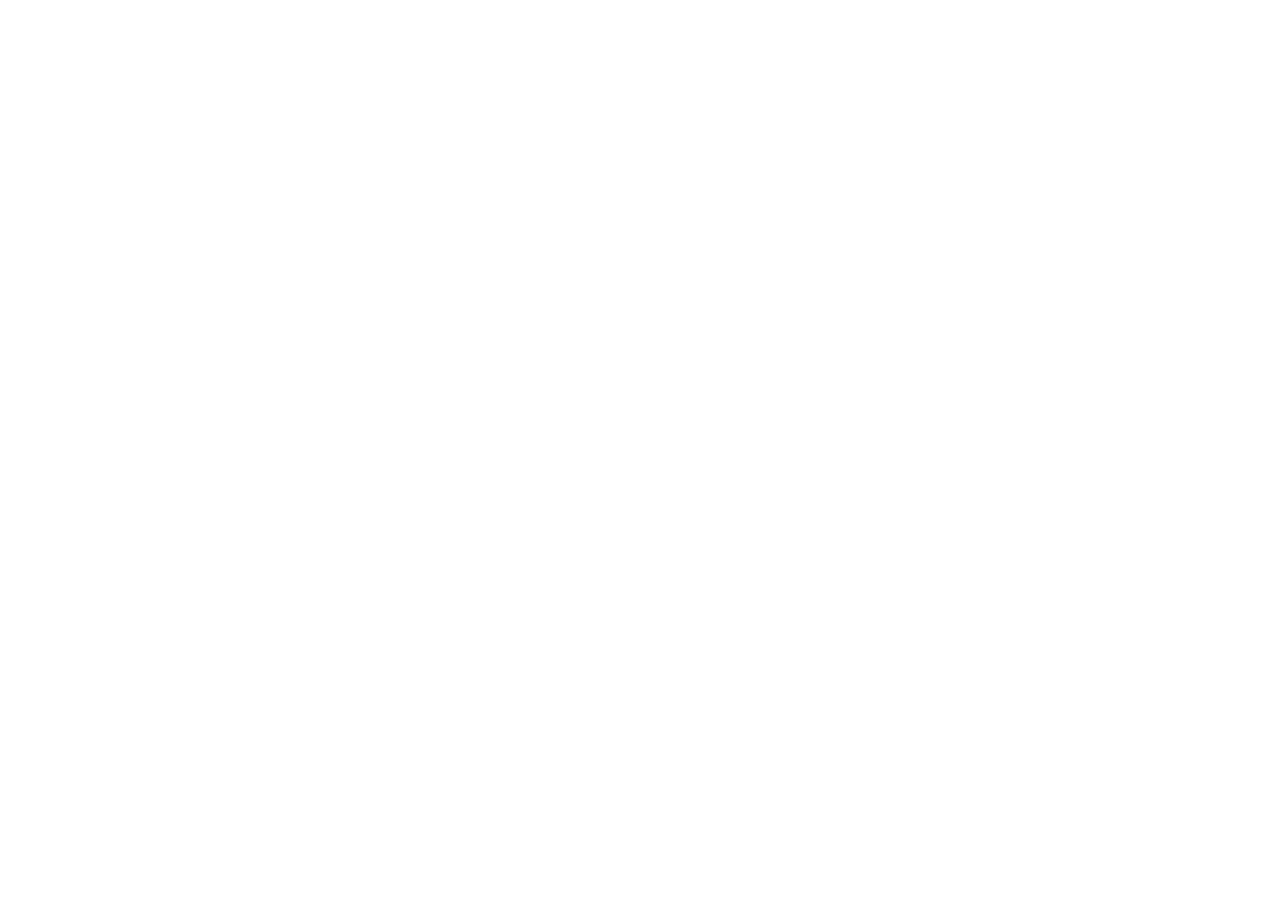
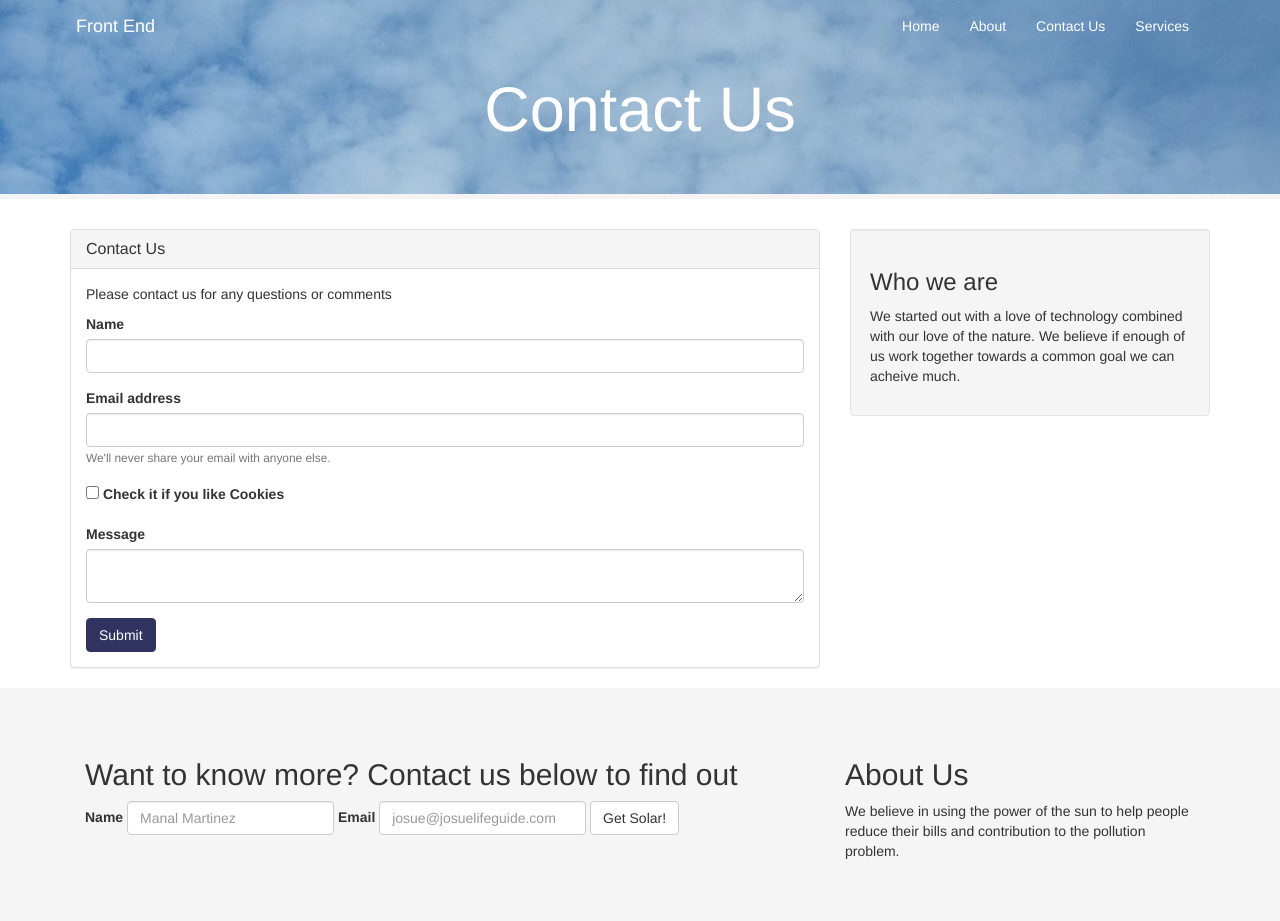
Before and after one commit to josuedaniel/solarbootstrap, a plain HTML site: page contact.html in a window 1280 px wide. Before the commit the page ends 800 px from the top, so only its background shows below. Drawn offline with nearby package versions, Linux system fonts and the light colour scheme.

Commit message:
Added Services and Contact us

```diff
--- a/contact.html
+++ b/contact.html
@@ -0,0 +1,131 @@
+<!DOCTYPE html>
+<html>
+	<head>
+
+		<meta charset="utf-8">
+		<meta name="viewport" content="width=device-width, initial-scale=1">
+		<title>Bootstrap theme</title>
+		<link rel="stylesheet" href="https://maxcdn.bootstrapcdn.com/bootstrap/3.3.7/css/bootstrap.min.css" integrity="sha384-BVYiiSIFeK1dGmJRAkycuHAHRg32OmUcww7on3RYdg4Va+PmSTsz/K68vbdEjh4u" crossorigin="anonymous">
+		<link rel="stylesheet" href="css/style.css">
+
+	</head>
+	<body>
+
+
+			<div class="jumbotron jumbotron-sub" >
+				<nav class="navbar ">
+  					<div class="container-fluid">
+   						<!-- Brand and toggle get grouped for better mobile display -->
+   						<div class="navbar-header">
+      						<button type="button" class="navbar-toggle collapsed" data-toggle="collapse" data-target="#bs-example-navbar-collapse-1" aria-expanded="false">
+        						<span class="sr-only">Toggle navigation</span>
+        						<span class="icon-bar"></span>
+        						<span class="icon-bar"></span>
+        						<span class="icon-bar"></span>
+      						</button>
+      						<a class="navbar-brand" href="#">Front End</a>
+    					</div>
+
+    				<!-- Collect the nav links, forms, and other content for toggling -->
+    					<div class="collapse navbar-collapse" id="bs-example-navbar-collapse-1">
+      						<ul class="nav navbar-nav navbar-right">
+        						<li class="active"><a href="index.html">Home<span class="sr-only">(current)</span></a></li>
+        						<li><a href="about.html">About</a></li>
+        						<li><a href="contact.html">Contact Us</a></li>
+        						<li><a href="services.html">Services</a></li>
+        						<!--<li class="dropdown">
+          						<a href="#" class="dropdown-toggle" data-toggle="dropdown" role="button" aria-haspopup="true" aria-expanded="false">Services<span class="caret"></span></a>
+          							<ul class="dropdown-menu">
+            							<li><a href="#">Animations</a></li>
+            							<li><a href="#">Grabbing user input<a></li>
+            							<li><a href="#">Making users feel Special</a></li>
+            							<li role="separator" class="divider"></li>
+            							<li><a href="#">Bootstrap</a></li>
+            							<li role="separator" class="divider"></li>
+            							<li><a href="#">Last one</a></li>
+          							</ul>
+        						</li>-->
+      						</ul>
+
+    					</div><!-- /.navbar-collapse -->
+  					</div><!-- /.container-fluid -->
+				</nav>
+				<div class="container">
+					<h1>Contact Us</h1>
+
+				</div>
+			</div>
+			<div class="container">
+
+				<div class="row">
+					<div class="col-md-8">
+						<div class="panel panel-default">
+							<div class="panel-heading">
+								<h3 class="panel-title">Contact Us</h3>
+							</div>
+							<div class="panel-body">
+
+								<p>Please contact us for any questions or comments</p>
+								<form>
+									<div class="form-group">
+									    <label for="Name">Name</label>
+									    <input type="text" class="form-control" >
+									</div>
+									<div class="form-group">
+									    <label for="exampleInputEmail1">Email address</label>
+									    <input type="email" class="form-control"  aria-describedby="emailHelp" >
+									    <small id="emailHelp" class="form-text text-muted">We'll never share your email with anyone else.</small>
+									</div>
+									<div class="form-group form-check">
+									    <input type="checkbox" class="form-check-input" id="exampleCheck1">
+									    <label class="form-check-label" for="exampleCheck1">Check it if you like Cookies</label>
+
+									</div>
+									<div class="form-group">
+										<label>Message</label>
+										<textarea class="form-control"> </textarea>
+									</div>
+									<button type="submit" class="btn btn-primary">Submit</button>
+								</form>
+
+							</div>
+						</div>
+					</div>
+					<div class="col-md-4">
+						<div class="well">
+							<h3>Who we are</h3>
+							<p> We started out with a love of technology combined with our love of the nature. We believe if enough of us work together towards a common goal we can acheive much.</p>
+						</div>
+					</div>
+				</div>
+			</div>
+			<footer class="main-footer">
+				<div class="container">
+					<div class="col-md-8">
+						<h2>Want to know more? Contact us below to find out</h2>
+						<form class="form-inline">
+							<div class="form-group">
+								<label>Name</label>
+								<input type="text" class="form-control" placeholder="Manal Martinez">
+							</div>
+							<div class="form-group">
+								<label>Email</label>
+								<input type="email" class="form-control" placeholder="josue@josuelifeguide.com">
+							</div>
+							<button type="submit" class="btn btn-default"> Get Solar! </button>
+						</form>
+					</div>
+					<div class="col-md-4">
+						<h2>About Us</h2>
+						<p>We believe in using the power of the sun to help people reduce their bills and contribution to the pollution problem. </p>
+					</div>
+				</div>
+			</footer>
+
+
+
+		<script src="https://ajax.googleapis.com/ajax/libs/jquery/1.12.4/jquery.min.js"></script>
+		<script src="https://maxcdn.bootstrapcdn.com/bootstrap/3.3.7/js/bootstrap.min.js" integrity="sha384-Tc5IQib027qvyjSMfHjOMaLkfuWVxZxUPnCJA7l2mCWNIpG9mGCD8wGNIcPD7Txa" crossorigin="anonymous"></script>
+
+	</body>
+</html>
--- a/css/style.css
+++ b/css/style.css
@@ -75,3 +75,14 @@
 	background:#f5f5f5;
 	padding:50px;
 }
+
+#pretty{
+border: 2px solid black;
+border-radius:25px;
+text-align:center;
+
+#prutty{
+	border:3px solid black;
+	border-radius:60px;
+	margin:30p;
+}
```
Also changed, not shown: services.html (+8 -9 lines).
